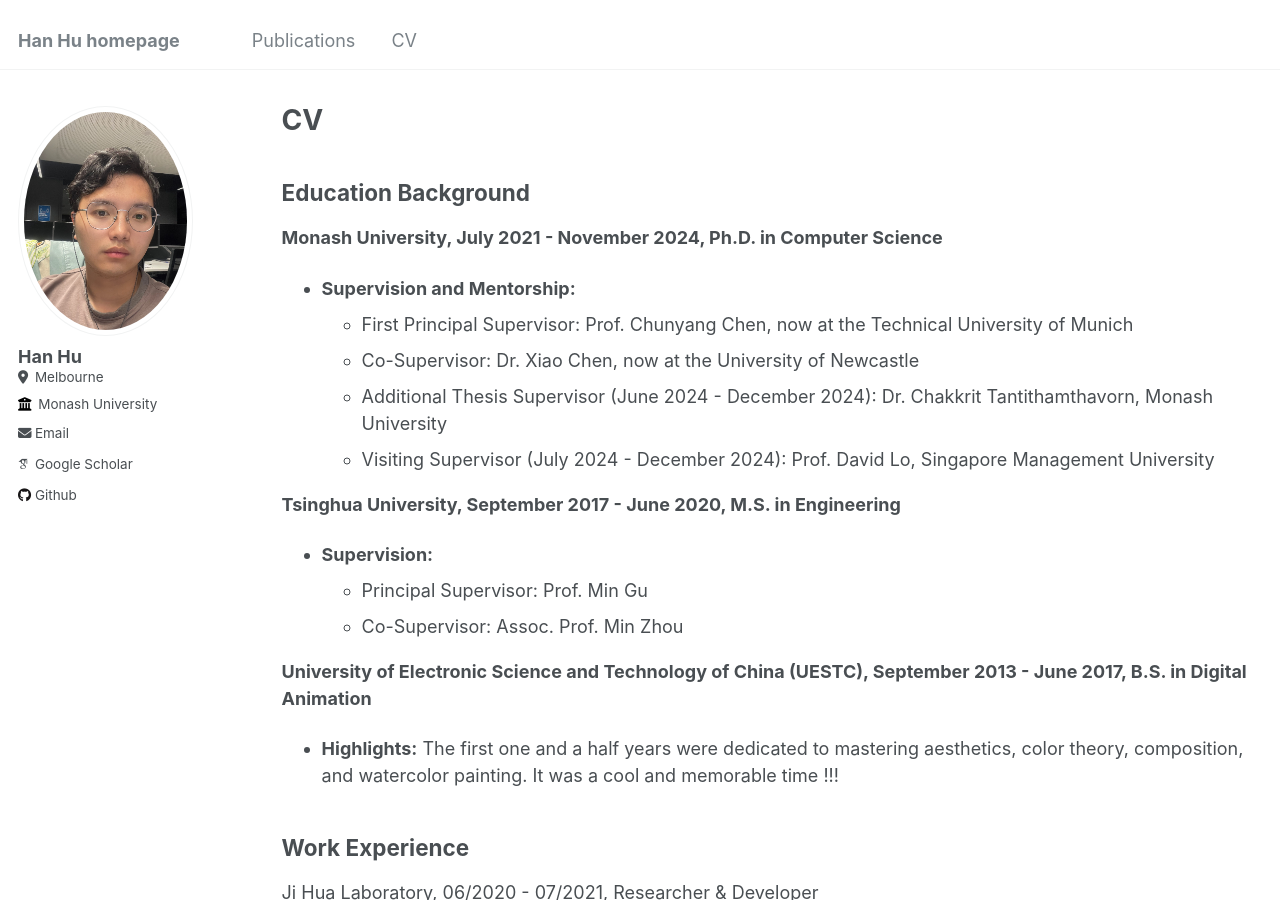
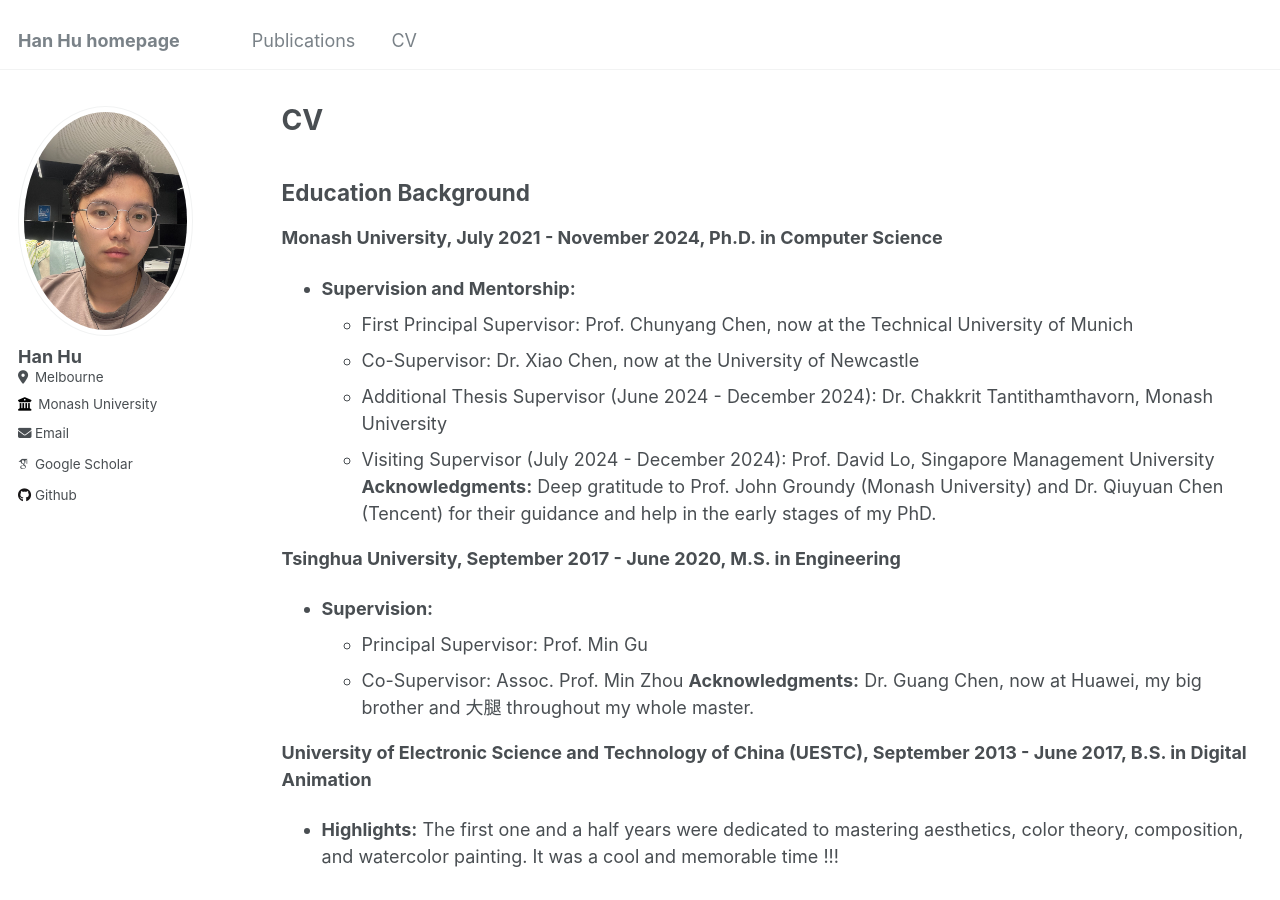
Before and after one commit to huhanGitHub/huhanGitHub.github.io, a Jekyll site: the page built from _pages/cv.md, in a window 1280 px wide and 900 px high. Built offline with Jekyll 4.4.1, drawn with Linux system fonts in a browser that asks for light colours; some web fonts are replaced.

Commit message:
Update cv.md

```diff
--- a/_pages/cv.md
+++ b/_pages/cv.md
@@ -20,13 +20,13 @@ redirect_from:
   - Co-Supervisor: Dr. Xiao Chen, now at the University of Newcastle
   - Additional Thesis Supervisor (June 2024 - December 2024): Dr. Chakkrit Tantithamthavorn, Monash University
   - Visiting Supervisor (July 2024 - December 2024): Prof. David Lo, Singapore Management University
-<!-- - **Acknowledgments:** Deep gratitude to Prof. John Groundy (Monash University) and Dr. Qiuyuan Chen (Tencent) for their guidance and help in the early stages of my PhD. -->
+**Acknowledgments:** Deep gratitude to Prof. John Groundy (Monash University) and Dr. Qiuyuan Chen (Tencent) for their guidance and help in the early stages of my PhD.
 
 **Tsinghua University, September 2017 - June 2020, M.S. in Engineering**
 - **Supervision:**
   - Principal Supervisor: Prof. Min Gu
   - Co-Supervisor: Assoc. Prof. Min Zhou
-<!-- - **Acknowledgments:** Dr. Guang Chen, now at Huawei, my big brother and 大腿 throughout my whole master.-->
+**Acknowledgments:** Dr. Guang Chen, now at Huawei, my big brother and 大腿 throughout my whole master.
 
 **University of Electronic Science and Technology of China (UESTC), September 2013 - June 2017, B.S. in Digital Animation**
 - **Highlights:** The first one and a half years were dedicated to mastering aesthetics, color theory, composition, and watercolor painting. It was a cool and memorable time !!!
```
